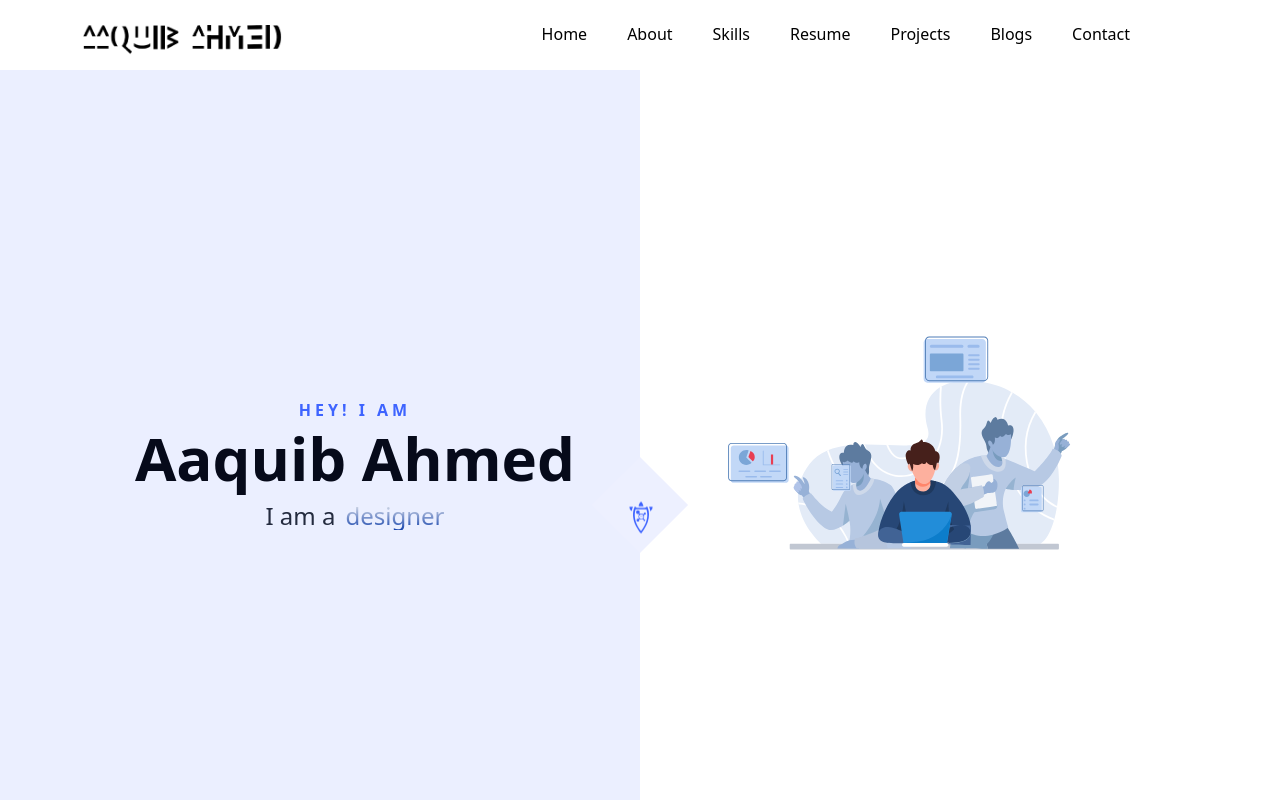
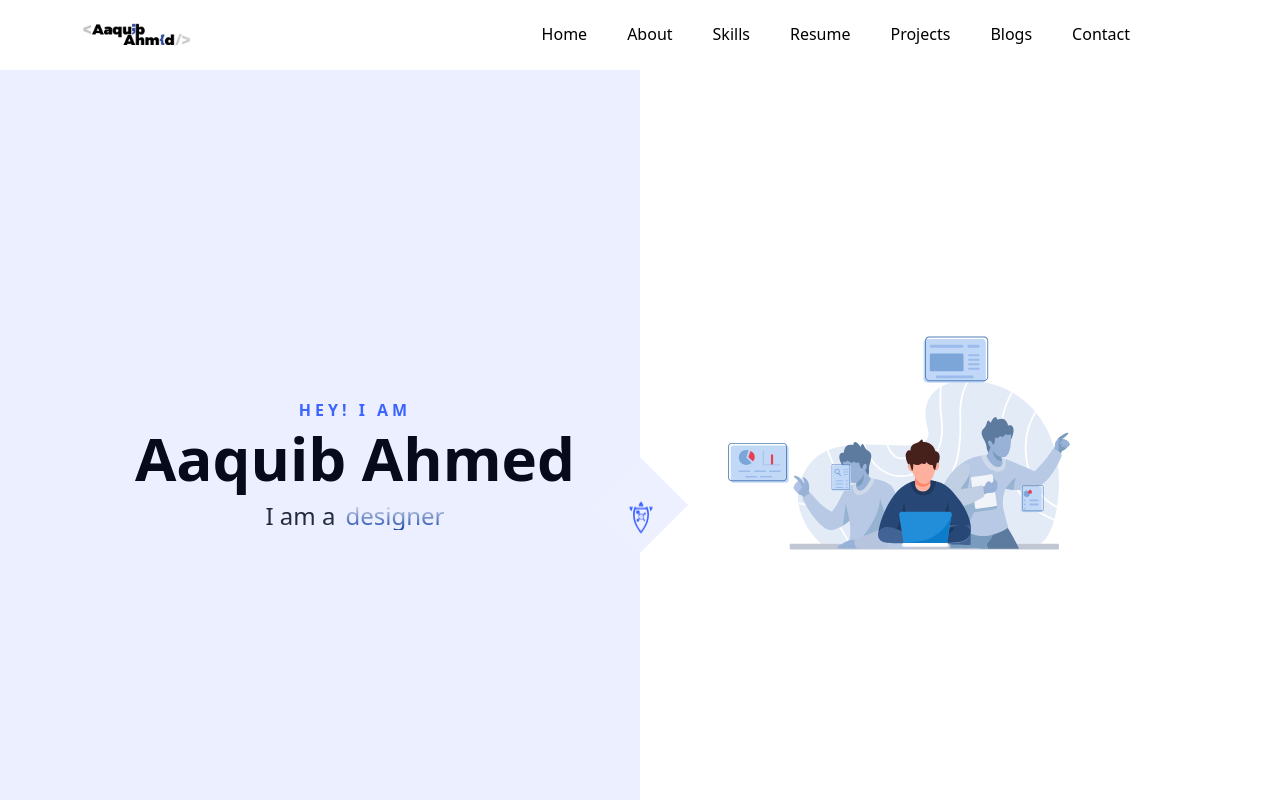
Before and after one commit to killcodeX/next-portfolio, a Next.js app: page / in a window 1280 px wide. Shown: the top 800 px of the page. Built offline with nearby package versions, Linux system fonts and the light colour scheme.

Commit message:
updated the logo

```diff
--- a/components/Header/index.js
+++ b/components/Header/index.js
@@ -52,7 +52,7 @@ export default function Header() {
       <div className="container">
         <div className="unset-img img-logo">
           <Image
-            src="/logo.png"
+            src="/s2.png"
             alt="hotelin project screenshots"
             layout="fill"
             className="custom-img"
--- a/styles/header.css
+++ b/styles/header.css
@@ -24,8 +24,8 @@
 }
 
 .img-logo {
-  height: 110px;
-  width: 200px;
+  height: 25px;
+  width: 110px;
 }
 .nav-link {
   font-size: 16px;
```
Also changed, not shown: public/s2.png (added).
